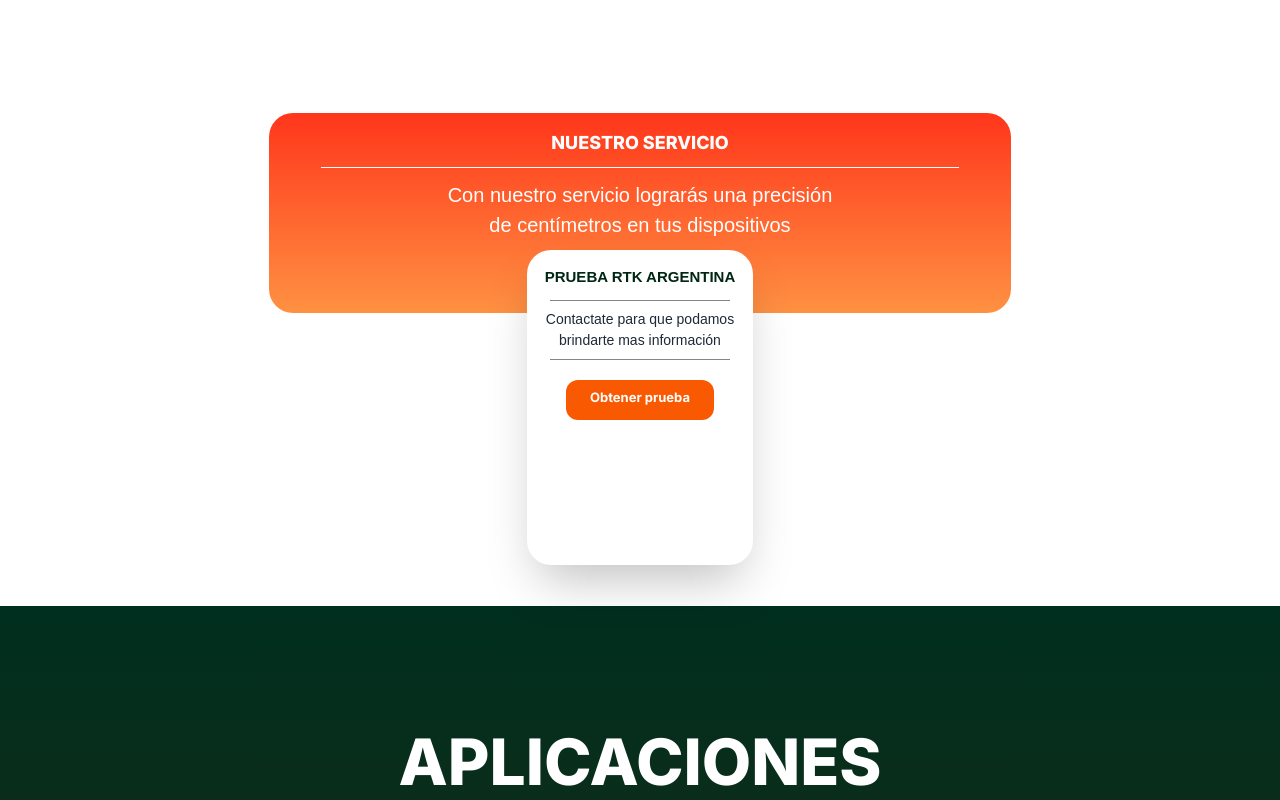
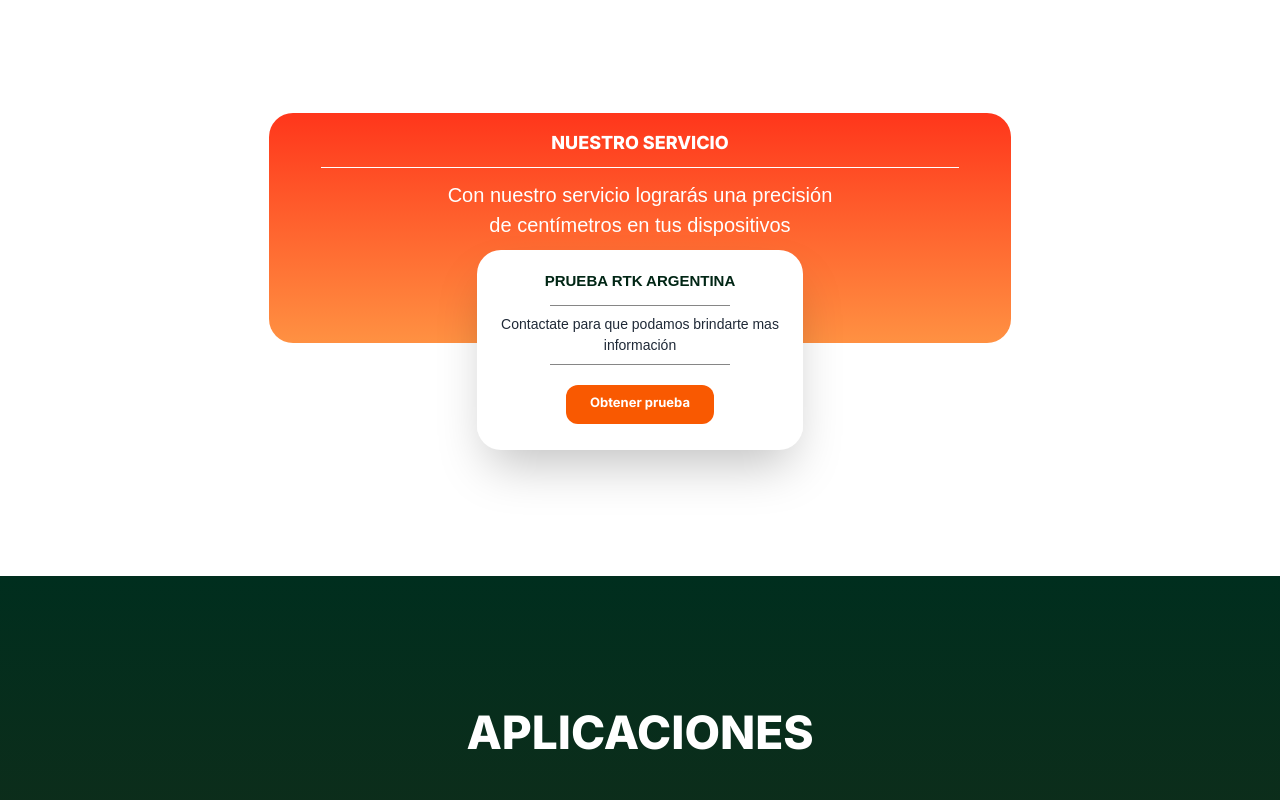
Before and after one commit to Anibal-Quiroz-P5/rtk-argentina-003, a Next.js app: page / in a window 1280 px wide. Shown: the part 760-1560 px from the top of the page. Built offline with nearby package versions, Linux system fonts and the light colour scheme.

Commit message:
fix font and card's size

```diff
--- a/src/app/components/AboutUs.tsx
+++ b/src/app/components/AboutUs.tsx
@@ -26,12 +26,12 @@ import React from "react";
 
 const AboutUs = () => {
   return (
-    <div className=" flex flex-col items-center justify-center mx-auto pt-[55px] lg:pt-[177px]  2xl:pb-[80px]">
+    <div className=" flex flex-col items-center justify-center mx-auto pt-[55px] lg:pt-[107px]  2xl:pb-[80px]">
       <div
         id="quienes-somos"
         className="py-[74px] text-[#36485C] lg:text-[18px] bg-gray-100 px-12   border-[3px]  border-[#F95901] rounded-3xl 2xl:w-[898px] 2xl:h-[586px] pt-10 2xl:pt-10"
       >
-        <div className="text-center  text-[22px] font-montserrat  font-extrabold text-[#F95901] lg:text-[64px] lg:leading-[72px]  pb-3 2xl:pb-0 2xl:pt-[0px] 2xl:text-[43px]">
+        <div className="text-center  text-[22px] font-montserrat  font-extrabold text-[#F95901] lg:text-[46px] lg:leading-[72px]  pb-3 2xl:pb-0 2xl:pt-[0px] 2xl:text-[43px]">
           QUIÉNES SOMOS?
         </div>
         <div className="font-inter font-extrabold text-[16px] text-[#36485C]  text-center  lg:pt-[33px] 2xl:pb-[0px] 2xl:pt-0  2xl:text-[16px]">
--- a/src/app/components/CorreoContact.tsx
+++ b/src/app/components/CorreoContact.tsx
@@ -292,7 +292,7 @@ const CorreoContact = () => {
   };
 
   return (
-    <div className=" pt-[55px] pb-[55px]  2xl:pt-24 2xl:pb-14">
+    <div className=" pt-[55px] lg:pt-24 pb-[55px]  2xl:pt-24 2xl:pb-14">
       <AlertaPersonalizada
         mensaje={alertMessage}
         visible={alertVisible}
--- a/src/app/components/Faq.tsx
+++ b/src/app/components/Faq.tsx
@@ -105,13 +105,13 @@ const items = [
 const Faq = () => {
   return (
 
-  <div className='pt-[58px] 2xl:pt-24 '>
+  <div className='pt-[58px] lg:pt-24 2xl:pt-24 '>
 
     <div className='flex flex-col items-center justify-center mx-auto w-full py-[48px] bg-gradient-to-b from-custom-orange-end to-custom-orange-start border-[3px]  border-[#F95901] rounded-3xl 2xl:w-[898px] '>
       <div>
         <div >
 
-        <h3 className="text-center text-[32px] leading-[40px] font-extrabold text-[#FFFFFF] lg:text-[64px] lg:leading-[72px]   2xl:text-[43px]">
+        <h3 className="text-center text-[32px] leading-[40px] font-extrabold text-[#FFFFFF] lg:text-[46px] lg:leading-[72px]   2xl:text-[43px]">
         PREGUNTAS FRECUENTES
            </h3>
         </div>
--- a/src/app/components/Features.tsx
+++ b/src/app/components/Features.tsx
@@ -282,7 +282,7 @@ const Features = () => {
         id="aplicaciones"
         className="flex flex-col px-7 gap-y-[56px] py-[56px] lg:py-[120px]  lg:gap-y-[80px]   2xl:gap-y-[74px] 2xl:px-[20px] lg:container  lg:mx-auto 2xl:w-[62%]"
       >
-        <h1 className="text-center text-[32px] leading-[40px] font-extrabold text-[#FFFFFF] lg:text-[64px] lg:leading-[72px]   2xl:text-[46px]">
+        <h1 className="text-center text-[32px] leading-[40px] font-extrabold text-[#FFFFFF] lg:text-[46px] lg:leading-[72px]   2xl:text-[46px]">
           {" "}
           APLICACIONES
         </h1>
--- a/src/app/components/Footer.tsx
+++ b/src/app/components/Footer.tsx
@@ -59,7 +59,7 @@ import Link from "next/link";
 
 export const Footer = () => {
   return (
-    <div className="pt-[0px] pb-[40px]">
+    <div className="pt-[0px] pb-[40px] lg:pt-12">
       {/* <div className='flex items-center justify-center gap-x-[76px] pt-[40px] '> */}
 
       {/* <div className="flex flex-row  justify-center gap-x-40  ">
--- a/src/app/components/Hero.tsx
+++ b/src/app/components/Hero.tsx
@@ -140,7 +140,7 @@ const Hero = () => {
     <div
       id="servicio"
       // className="   flex flex-col  items-center pt-4 lg:pt-10 pb-[30px] lg:pb-[181px] 2xl:pb-[181px]  sm:bg-red-300 md:bg-purple-300 lg:bg-orange-300 xl:bg-green-300 2xl:bg-blue-300  4xl:bg-yellow-300">
-      className="   flex flex-col  items-center pt-8 lg:pt-10 pb-[30px] lg:pb-[181px] 2xl:pb-[181px]  4xl:bg-yellow-300">
+      className="   flex flex-col  items-center pt-8 lg:pt-10 pb-[30px] lg:pb-[121px] 2xl:pb-[181px]  4xl:bg-yellow-300">
       <div className=" lg:pb-[10px] lg:pt-[5px] 2xl:pt-[10px] 2xl:pb-[30px]">
         <h1 className=" font-monserrat text-center text-[30px] leading-[40px] font-extrabold text-[#172026] lg:text-[60px] lg:leading-[72px] ">
           RTK ARGENTINA
@@ -263,7 +263,7 @@ const Hero = () => {
 
       {/* <div className="flex flex-col items-center   lg:h-[600px] bg-[#FFFFFF]  lg:w-[825px] 2xl:w-[898px] pt-[30px] lg:pt-[0px]  "> */}
       <div className="flex flex-col items-center justify-center w-full pb-28  bg-[#FFFFFF]   pt-[0px] lg:pt-20 xl:pt-[100px] ">
-        <div className=" flex flex-col w-[327px] h-[200px] lg:w-[58%] 2xl:w-[58%]  2xl:h-[296px]  bg-gradient-to-b from-custom-orange-end to-custom-orange-start  rounded-3xl lg:rounded-3xl ">
+        <div className=" flex flex-col w-[327px] h-[200px] lg:w-[58%] lg:h-[230px] 2xl:w-[58%]  2xl:h-[296px]  bg-gradient-to-b from-custom-orange-end to-custom-orange-start  rounded-3xl lg:rounded-3xl ">
           <h3 className="font-monserrat  text-center text-[18px] pt-[10px] leading-[40px] font-extrabold text-[#FFFFFF] 2xl:text-[38px] 2xl:pt-[58px] pb-[4px] ">
             NUESTRO SERVICIO
           </h3>
@@ -277,8 +277,8 @@ const Hero = () => {
           <div></div>
 
           <Link href="#contacto" className="flex items-center justify-center ">
-            <div className="flex flex-col items-center justify-center  w-[226px] 2xl:w-1/2 2xl:h-[240px] bg-white  -mt-[-10px]  pb-2 2xl:-mt-[-23px] lg:pb-[137px] shadow-2xl rounded-3xl overflow-hidden ">
-              <div className="py-4 pb-3   font-rubik font-semibold text-[15px] uppercase  text-[#012615] 2xl:mt-[100px] ">
+            <div className="flex flex-col items-center justify-center  w-[226px] lg:w-[326px] lg:h-[200px] 2xl:w-1/2 2xl:h-[240px] bg-white  -mt-[-10px]  pb-2 2xl:-mt-[-23px] lg:pb-[137px] shadow-2xl rounded-3xl overflow-hidden ">
+              <div className="py-4 pb-3  lg:pt-[140px] 2xl:pt-[20px] font-rubik font-semibold text-[15px] uppercase  text-[#012615] 2xl:mt-[100px] ">
                 PRUEBA RTK ARGENTINA
               </div>
 
```
